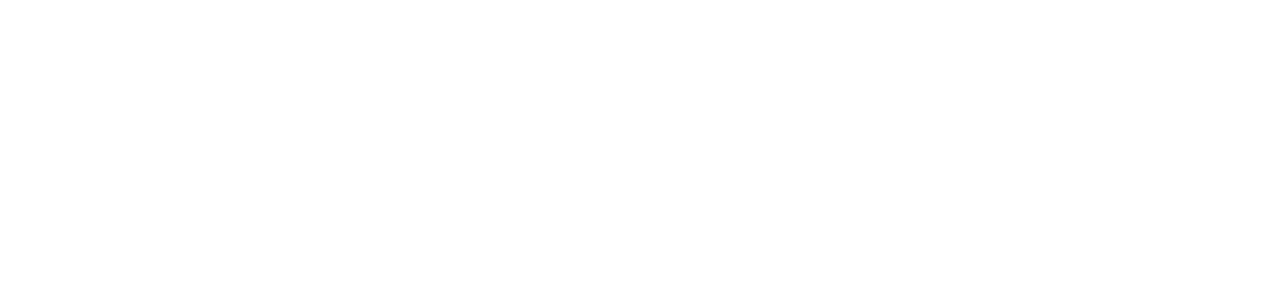
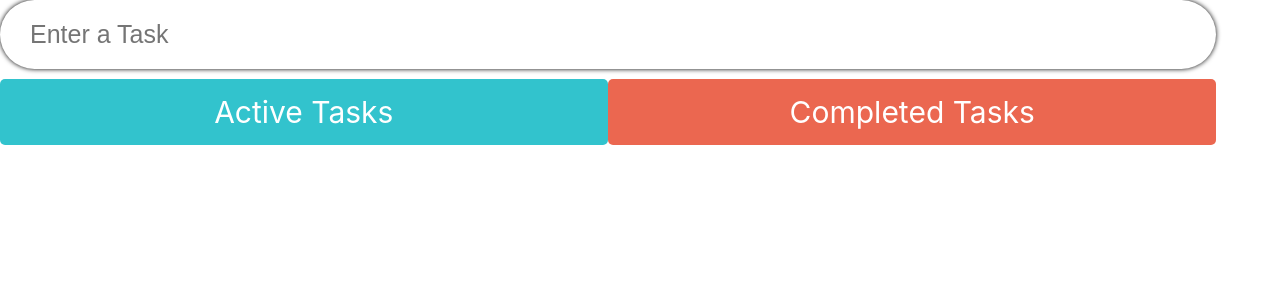
Before and after one commit to SumitB1412/react-dnd, a React (Vite) app in the folder frontend/: page / in a window 1280 px wide. Shown: the top 300 px of the page. Built offline with nearby package versions, Linux system fonts and the light colour scheme.

Commit message:
updating the app

```diff
--- a/frontend/src/App.jsx
+++ b/frontend/src/App.jsx
@@ -1,11 +1,74 @@
+import React, { useState } from "react";
 import "./App.css";
+import InputField from "./components/InputField";
+import TodoList from "./components/TodoList";
+import { DragDropContext } from "react-beautiful-dnd";
 
-function App() {
+const App = () => {
+  const [todo, setTodo] = useState("");
+  const [todos, setTodos] = useState([]);
+  const [CompletedTodos, setCompletedTodos] = useState([]);
+
+  const handleAdd = (e) => {
+    e.preventDefault();
+
+    if (todo) {
+      setTodos([...todos, { id: Date.now(), todo, isDone: false }]);
+      setTodo("");
+    }
+  };
+
+  const onDragEnd = (result) => {
+    const { destination, source } = result;
+
+
+    if (!destination) {
+      return;
+    }
+
+    if (
+      destination.droppableId === source.droppableId &&
+      destination.index === source.index
+    ) {
+      return;
+    }
+
+    let add;
+    let active = todos;
+    let complete = CompletedTodos;
+    // Source Logic
+    if (source.droppableId === "TodosList") {
+      add = active[source.index];
+      active.splice(source.index, 1);
+    } else {
+      add = complete[source.index];
+      complete.splice(source.index, 1);
+    }
+
+    // Destination Logic
+    if (destination.droppableId === "TodosList") {
+      active.splice(destination.index, 0, add);
+    } else {
+      complete.splice(destination.index, 0, add);
+    }
+
+    setCompletedTodos(complete);
+    setTodos(active);
+  };
+
   return (
-    <div className="App">
-
-    </div>
+    <DragDropContext onDragEnd={onDragEnd}>
+      <div className="App">
+        <InputField todo={todo} setTodo={setTodo} handleAdd={handleAdd} />
+        <TodoList
+          todos={todos}
+          setTodos={setTodos}
+          CompletedTodos={CompletedTodos}
+          setCompletedTodos={setCompletedTodos}
+        />
+      </div>
+    </DragDropContext>
   );
-}
+};
 
 export default App;
--- a/frontend/src/components/InputField.tsx
+++ b/frontend/src/components/InputField.jsx
@@ -1,21 +1,14 @@
 import React, { useRef } from "react";
 import "./styles.css";
 
-interface props {
-  todo: string;
-  setTodo: React.Dispatch<React.SetStateAction<string>>;
-  handleAdd: (e: React.FormEvent) => void;
-}
-
-const InputField: React.FC<props> = ({ todo, setTodo, handleAdd }) => {
-  const inputRef = useRef<HTMLInputElement>(null);
+const InputField = ({ todo, setTodo, handleAdd }) => {
+  const inputRef = useRef(null);
 
   return (
     <form
       className="input"
       onSubmit={(e) => {
         handleAdd(e);
-        inputRef.current?.blur();
       }}
     >
       <input
@@ -26,9 +19,6 @@
         onChange={(e) => setTodo(e.target.value)}
         className="input__box"
       />
-      <button type="submit" className="input_submit">
-        GO
-      </button>
     </form>
   );
 };
--- a/frontend/src/components/SingleTodo.tsx
+++ b/frontend/src/components/SingleTodo.jsx
@@ -1,25 +1,17 @@
 import React, { useEffect, useState } from "react";
 import { useRef } from "react";
-import { AiFillEdit, AiFillDelete } from "react-icons/ai";
-import { MdDone } from "react-icons/md";
-import { Todo } from "../models/models";
 import { Draggable } from "react-beautiful-dnd";
 
-const SingleTodo: React.FC<{
-  index: number;
-  todo: Todo;
-  todos: Array<Todo>;
-  setTodos: React.Dispatch<React.SetStateAction<Array<Todo>>>;
-}> = ({ index, todo, todos, setTodos }) => {
-  const [edit, setEdit] = useState<boolean>(false);
-  const [editTodo, setEditTodo] = useState<string>(todo.todo);
+const SingleTodo = ({ index, todo, todos, setTodos }) => {
+  const [edit, setEdit] = useState(false);
+  const [editTodo, setEditTodo] = useState(todo.todo);
 
-  const inputRef = useRef<HTMLInputElement>(null);
+  const inputRef = useRef(null);
   useEffect(() => {
     inputRef.current?.focus();
   }, [edit]);
 
-  const handleEdit = (e: React.FormEvent, id: number) => {
+  const handleEdit = (e , id) => {
     e.preventDefault();
     setTodos(
       todos.map((todo) => (todo.id === id ? { ...todo, todo: editTodo } : todo))
@@ -27,11 +19,11 @@
     setEdit(false);
   };
 
-  const handleDelete = (id: number) => {
+  const handleDelete = (id) => {
     setTodos(todos.filter((todo) => todo.id !== id));
   };
 
-  const handleDone = (id: number) => {
+  const handleDone = (id) => {
     setTodos(
       todos.map((todo) =>
         todo.id === id ? { ...todo, isDone: !todo.isDone } : todo
@@ -61,7 +53,7 @@
           ) : (
             <span className="todos__single--text">{todo.todo}</span>
           )}
-          <div>
+          {/* <div>
             <span
               className="icon"
               onClick={() => {
@@ -78,7 +70,7 @@
             <span className="icon" onClick={() => handleDone(todo.id)}>
               <MdDone />
             </span>
-          </div>
+          </div> */}
         </form>
       )}
     </Draggable>
--- a/frontend/src/components/TodoList.tsx
+++ b/frontend/src/components/TodoList.jsx
@@ -1,16 +1,8 @@
 import React from "react";
-import { Todo } from "../models/models";
 import SingleTodo from "./SingleTodo";
 import { Droppable } from "react-beautiful-dnd";
 
-interface props {
-  todos: Array<Todo>;
-  setTodos: React.Dispatch<React.SetStateAction<Array<Todo>>>;
-  setCompletedTodos: React.Dispatch<React.SetStateAction<Array<Todo>>>;
-  CompletedTodos: Array<Todo>;
-}
-
-const TodoList: React.FC<props> = ({
+const TodoList = ({
   todos,
   setTodos,
   CompletedTodos,
--- a/frontend/src/components/styles.css
+++ b/frontend/src/components/styles.css
@@ -11,12 +11,12 @@
   padding: 20px 30px;
   font-size: 25px;
   border: none;
-  transition: 0.2s;
-  box-shadow: inset 0 0 5px black;
+  /* transition: 0.2s; */
+  box-shadow:  0 0 5px black;
 }
 
 .input__box:focus {
-  box-shadow: 0 0 10px 1000px rgba(0, 0, 0, 0.5);
+  /* box-shadow: 0 0 10px 1000px rgba(0, 0, 0, 0.5); */
   outline: none;
 }
 
@@ -35,14 +35,14 @@
   box-shadow: 0 0 10px black;
 }
 
-.input_submit:hover {
+/* .input_submit:hover {
   background-color: #388ae2;
-}
+} */
 
-.input_submit:active {
+/* .input_submit:active {
   transform: scale(0.8);
   box-shadow: 0 0 5px black;
-}
+} */
 
 .container {
   width: 95%;
--- a/frontend/src/main.jsx
+++ b/frontend/src/main.jsx
@@ -4,7 +4,5 @@
 import './index.css'
 
 ReactDOM.createRoot(document.getElementById('root')).render(
-  <React.StrictMode>
     <App />
-  </React.StrictMode>
 )
```
